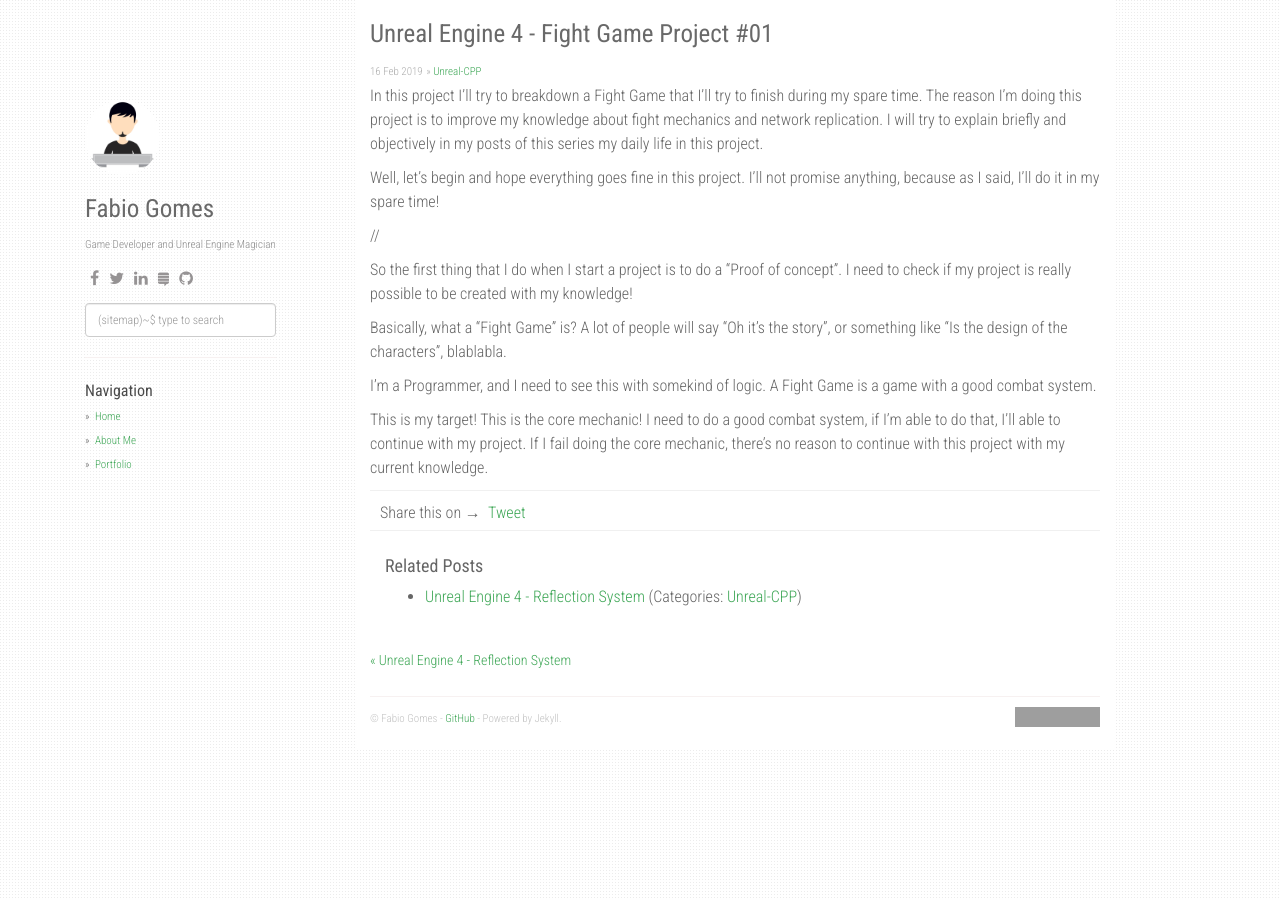
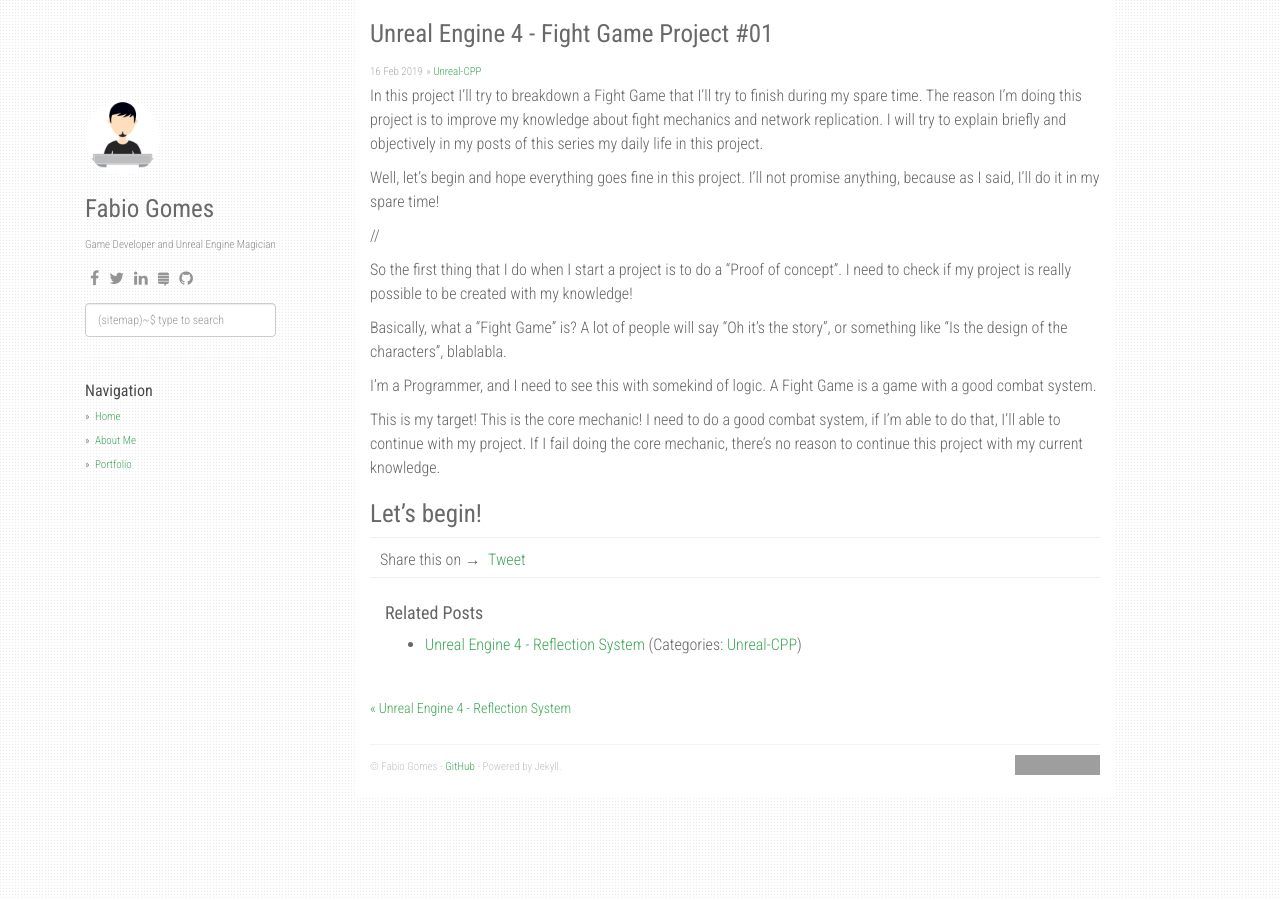
Before and after one commit to theforger/theforger.github.io, a Jekyll site: the page built from _posts/2019-02-16-ue4-fight-game-project.markdown, in a window 1280 px wide. Built offline with Jekyll 4.4.1, drawn with Linux system fonts in a browser that asks for light colours; nearby versions of some CDN libraries; comment, search, counter and statistics services are not loaded; grey boxes are pictures that could not be loaded.

Commit message:
Update 2019-02-16-ue4-fight-game-project.markdown

```diff
--- a/_posts/2019-02-16-ue4-fight-game-project.markdown
+++ b/_posts/2019-02-16-ue4-fight-game-project.markdown
@@ -24,4 +24,6 @@
 
 This is my target! This is the core mechanic!
 I need to do a good combat system, if I'm able to do that, I'll able to continue with my project.
-If I fail doing the core mechanic, there's no reason to continue with this project with my current knowledge.
+If I fail doing the core mechanic, there's no reason to continue this project with my current knowledge.
+
+# Let's begin!
```
